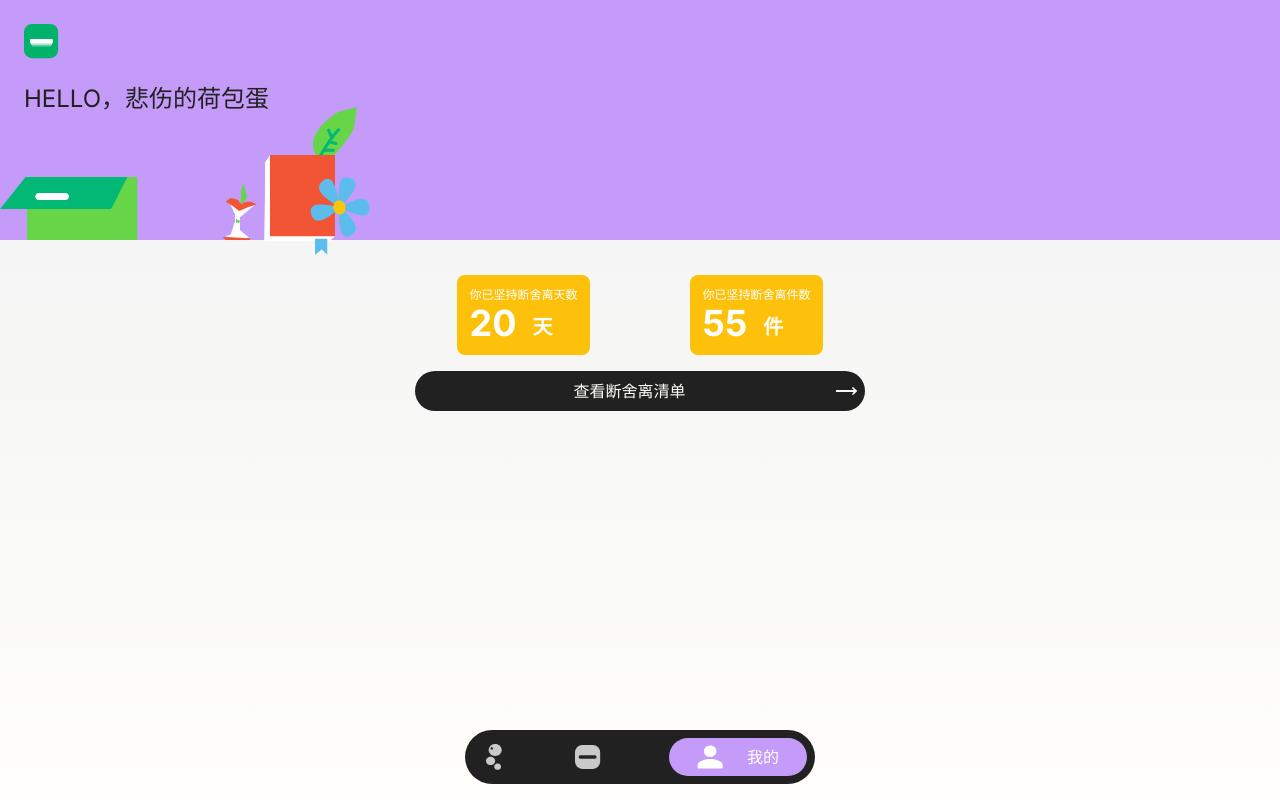
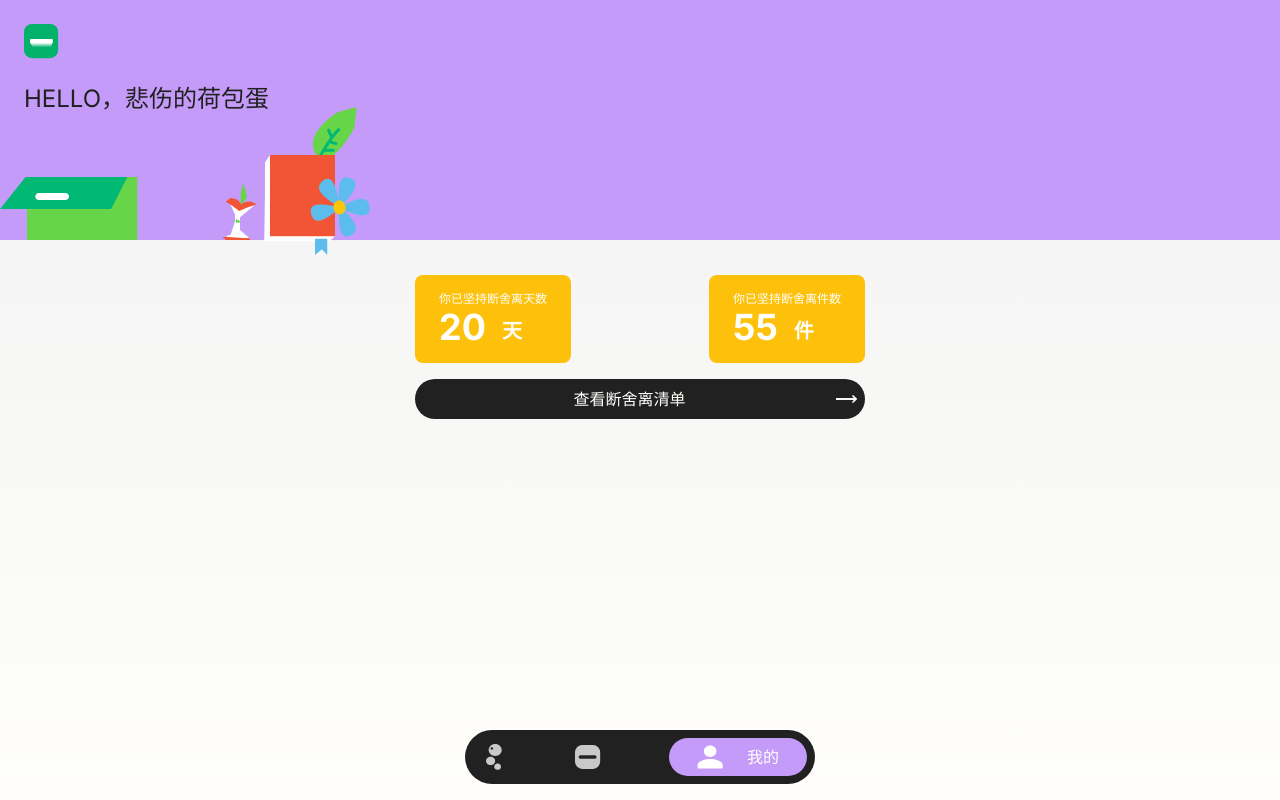
Before and after one commit to 5unnyWind/jijian, a Next.js app: page /my in a window 1280 px wide. Built offline with nearby package versions, Linux system fonts and the light colour scheme.

Commit message:
feat: ui

```diff
--- a/app/my/page.tsx
+++ b/app/my/page.tsx
@@ -17,15 +17,15 @@ export default function My() {
         />
       </div>
       <section className="max-w-[450px] ml-auto mr-auto">
-        <div className="flex justify-around items-center mt-0">
-          <div className="bg-[#FDC10C] p-3 rounded-lg text-background-end mr-4">
+        <div className="flex justify-between items-center mt-0">
+          <div className="bg-[#FDC10C] p-4 pl-6 pr-6 rounded-lg text-background-end mr-4">
             <div className="text-xs">你已坚持断舍离天数</div>
             <div className="text-xl font-bold ">
               <span className="text-4xl">20</span>
               <div className="ml-4 inline-block -translate-y-0.5">天</div>
             </div>
           </div>
-          <div className="bg-[#FDC10C] p-3 rounded-lg text-background-end">
+          <div className="bg-[#FDC10C] p-4 pl-6 pr-6 rounded-lg text-background-end">
             <div className="text-xs">你已坚持断舍离件数</div>
             <div className="text-xl font-bold ">
               <span className="text-4xl">55</span>
```
